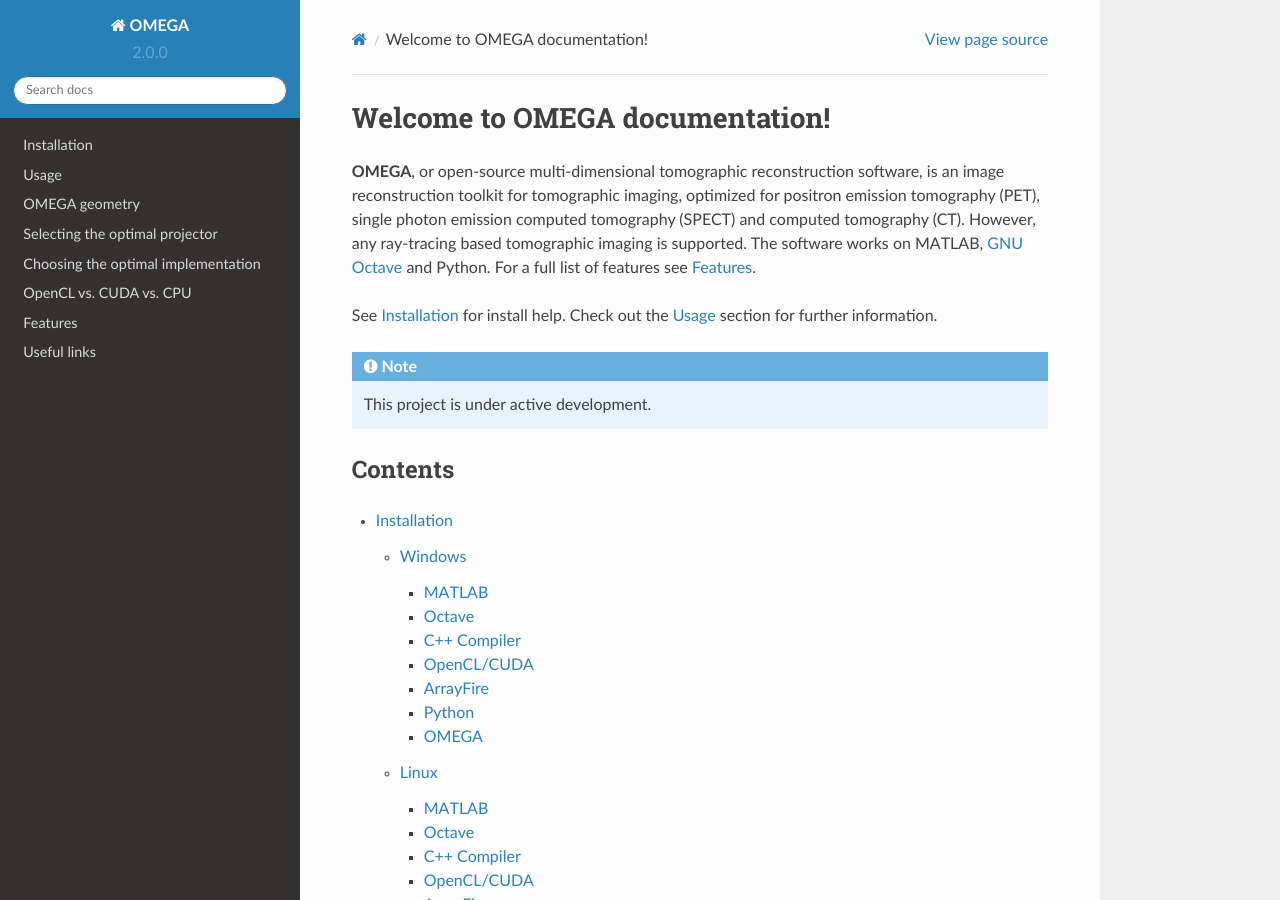
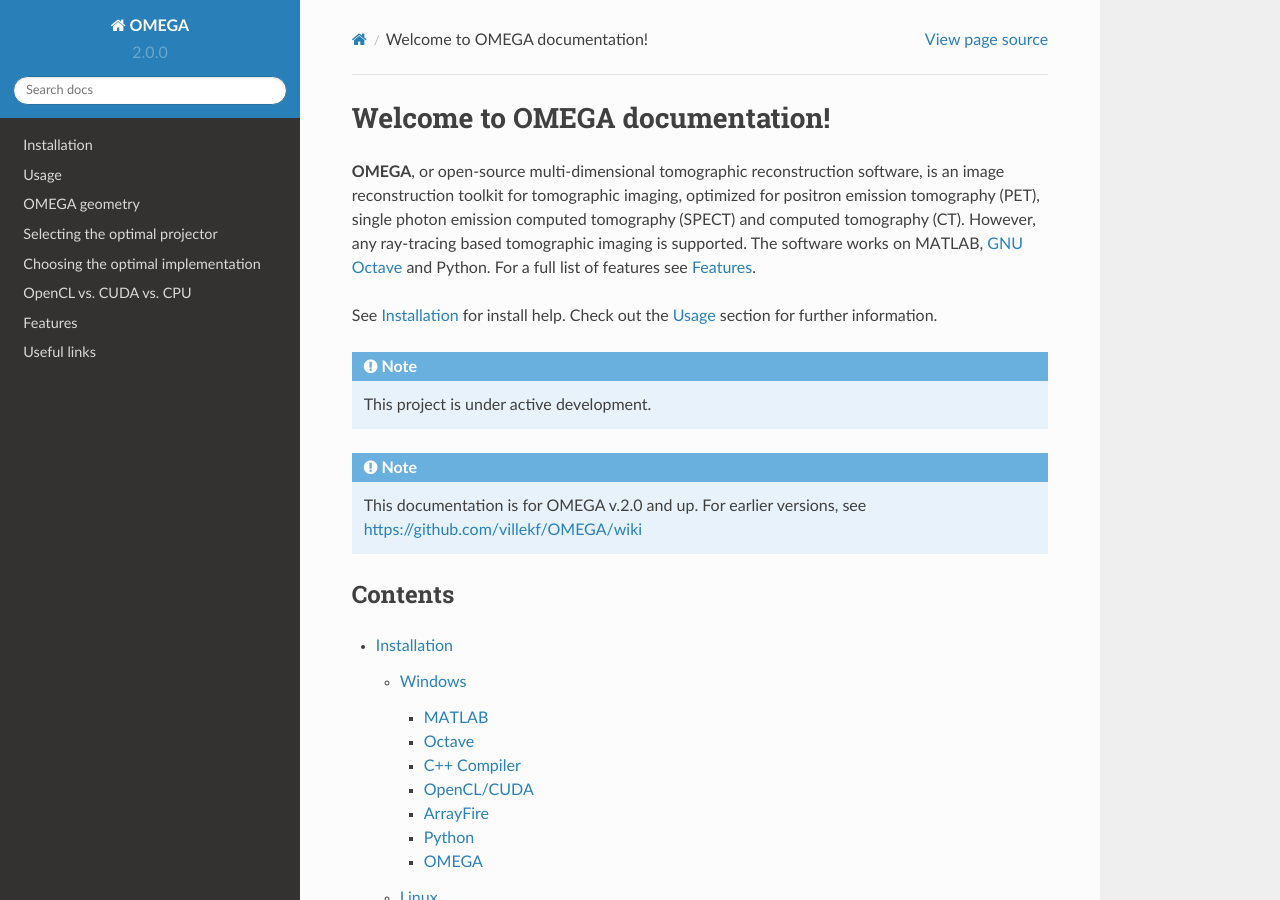
Before and after one commit to villekf/OMEGA-doc, a Sphinx documentation site: the page built from docs/source/index.rst, in a window 1280 px wide and 900 px high. Built offline with Sphinx 7.4.7 and the Read the Docs theme 2.0.0, drawn with Linux system fonts in a browser that asks for light colours.

Commit message:
Update index.rst

```diff
--- a/docs/source/index.rst
+++ b/docs/source/index.rst
@@ -10,6 +10,10 @@
 .. note::
 
    This project is under active development.
+
+.. note::
+
+   This documentation is for OMEGA v.2.0 and up. For earlier versions, see https://github.com/villekf/OMEGA/wiki
 
 Contents
 --------
```
